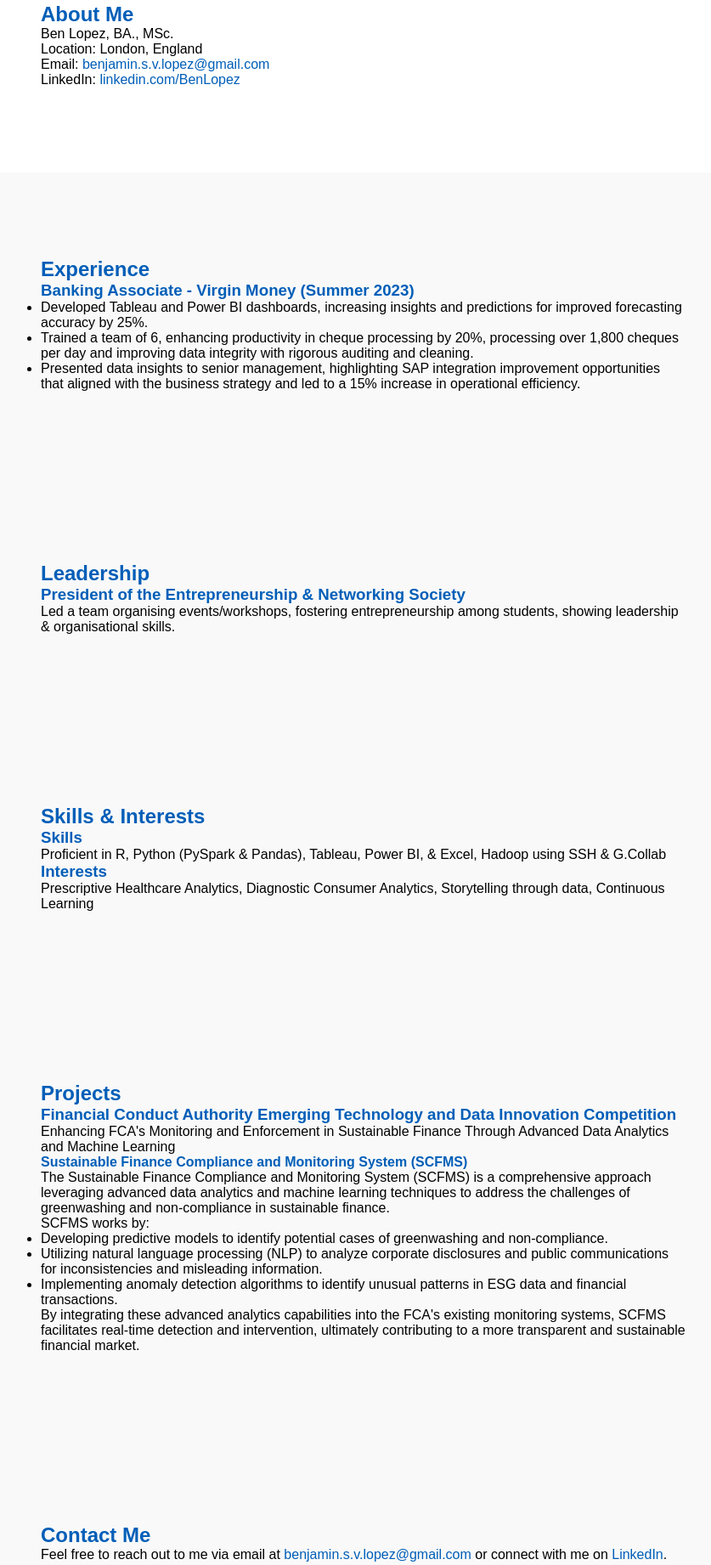
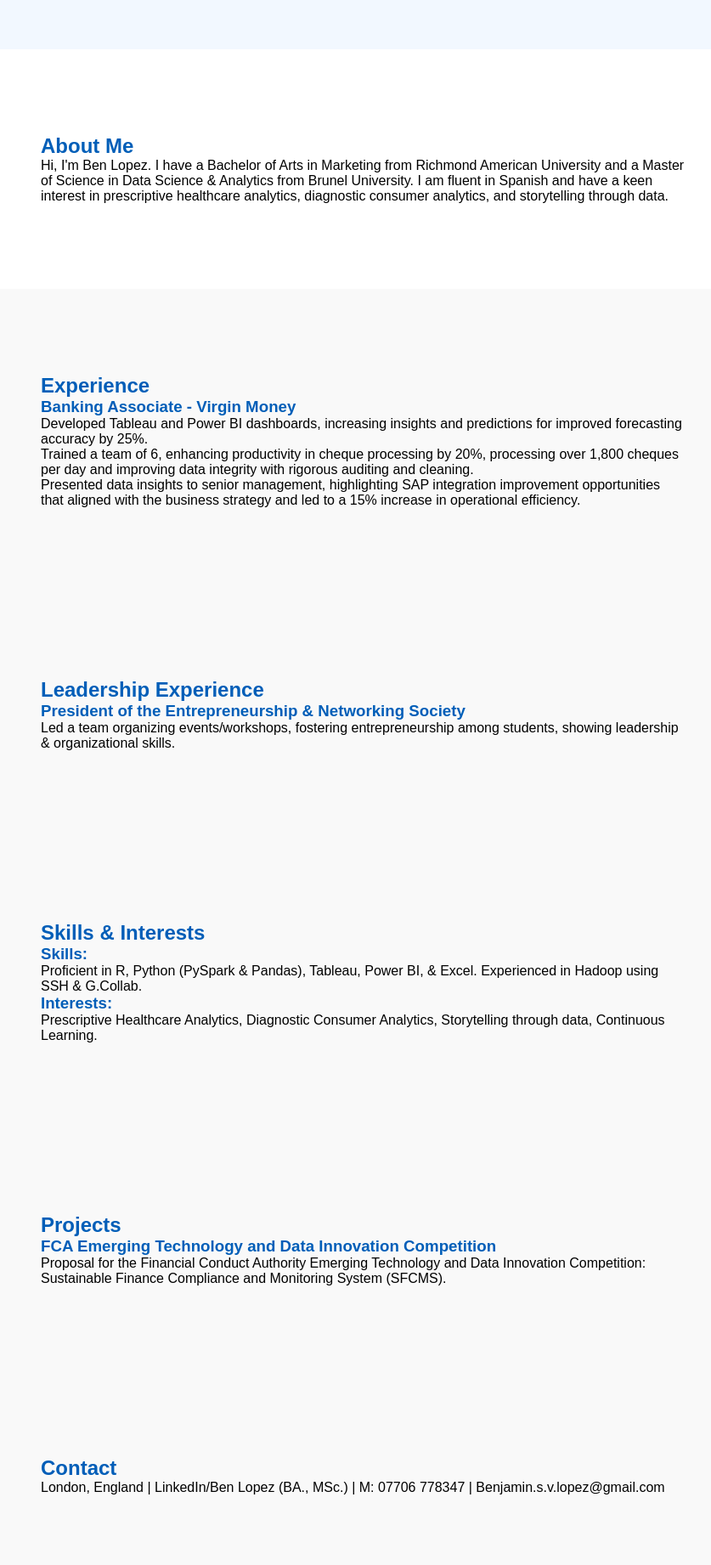
Before and after one commit to Sebastianlopez2000/portfolio, a plain HTML site: page index.html in a window 1280 px wide. Shown: the part 452-2294 px from the top of the page at 85% size, without its empty margins (212-1049 px from the left). Drawn offline with Linux system fonts and the light colour scheme.

Commit message:
Add files via upload

```diff
--- a/index.html
+++ b/index.html
@@ -3,17 +3,14 @@
 <head>
     <meta charset="UTF-8">
     <meta name="viewport" content="width=device-width, initial-scale=1.0">
-    <title>Ben Lopez - Portfolio</title>
+    <title>Ben Lopez Portfolio</title>
     <link rel="stylesheet" href="styles.css">
-    <link rel="preconnect" href="https://fonts.gstatic.com">
-    <link href="https://fonts.googleapis.com/css2?family=Roboto:wght@400;700&display=swap" rel="stylesheet">
 </head>
 <body>
-
-    <!-- Navigation Bar -->
     <nav>
         <ul>
-            <li><a href="#about">About Me</a></li>
+            <li><a href="#home">Home</a></li>
+            <li><a href="#about">About</a></li>
             <li><a href="#experience">Experience</a></li>
             <li><a href="#leadership">Leadership</a></li>
             <li><a href="#skills">Skills & Interests</a></li>
@@ -22,97 +19,72 @@
         </ul>
     </nav>
 
-    <!-- Homepage -->
     <section id="home">
-        <h1>Welcome to Ben Lopez's Portfolio</h1>
-        <p>Explore my projects and experience</p>
+        <div class="container">
+            <h1>Welcome to Ben Lopez's Portfolio</h1>
+            <p>I'm a passionate data analyst and marketer based in London, England.</p>
+        </div>
     </section>
 
-    <!-- About Me Section -->
     <section id="about">
         <div class="container">
             <h2>About Me</h2>
-            <p>Ben Lopez, BA., MSc.</p>
-            <p>Location: London, England</p>
-            <p>Email: <a href="mailto:benjamin.s.v.lopez@gmail.com">benjamin.s.v.lopez@gmail.com</a></p>
-            <p>LinkedIn: <a href="https://linkedin.com/BenLopez">linkedin.com/BenLopez</a></p>
+            <p>Hi, I'm Ben Lopez. I have a Bachelor of Arts in Marketing from Richmond American University and a Master of Science in Data Science & Analytics from Brunel University. I am fluent in Spanish and have a keen interest in prescriptive healthcare analytics, diagnostic consumer analytics, and storytelling through data.</p>
         </div>
     </section>
 
-    <!-- Experience Section -->
     <section id="experience">
         <div class="container">
             <h2>Experience</h2>
-            <div class="job">
-                <h3>Banking Associate - Virgin Money (Summer 2023)</h3>
-                <ul>
-                    <li>Developed Tableau and Power BI dashboards, increasing insights and predictions for improved forecasting accuracy by 25%.</li>
-                    <li>Trained a team of 6, enhancing productivity in cheque processing by 20%, processing over 1,800 cheques per day and improving data integrity with rigorous auditing and cleaning.</li>
-                    <li>Presented data insights to senior management, highlighting SAP integration improvement opportunities that aligned with the business strategy and led to a 15% increase in operational efficiency.</li>
-                </ul>
-            </div>
-            <!-- Include other job experiences -->
+            <h3>Banking Associate - Virgin Money</h3>
+            <p>Developed Tableau and Power BI dashboards, increasing insights and predictions for improved forecasting accuracy by 25%.</p>
+            <p>Trained a team of 6, enhancing productivity in cheque processing by 20%, processing over 1,800 cheques per day and improving data integrity with rigorous auditing and cleaning.</p>
+            <p>Presented data insights to senior management, highlighting SAP integration improvement opportunities that aligned with the business strategy and led to a 15% increase in operational efficiency.</p>
+            <!-- Add other experiences here -->
         </div>
     </section>
 
-    <!-- Leadership Section -->
     <section id="leadership">
         <div class="container">
-            <h2>Leadership</h2>
-            <div class="role">
-                <h3>President of the Entrepreneurship & Networking Society</h3>
-                <p>Led a team organising events/workshops, fostering entrepreneurship among students, showing leadership & organisational skills.</p>
-            </div>
-            <!-- Include other leadership roles -->
+            <h2>Leadership Experience</h2>
+            <h3>President of the Entrepreneurship & Networking Society</h3>
+            <p>Led a team organizing events/workshops, fostering entrepreneurship among students, showing leadership & organizational skills.</p>
+            <!-- Add other leadership experiences here -->
         </div>
     </section>
 
-    <!-- Skills & Interests Section -->
     <section id="skills">
         <div class="container">
             <h2>Skills & Interests</h2>
-            <h3>Skills</h3>
-            <p>Proficient in R, Python (PySpark & Pandas), Tableau, Power BI, & Excel, Hadoop using SSH & G.Collab</p>
-            <h3>Interests</h3>
-            <p>Prescriptive Healthcare Analytics, Diagnostic Consumer Analytics, Storytelling through data, Continuous Learning</p>
+            <h3>Skills:</h3>
+            <p>Proficient in R, Python (PySpark & Pandas), Tableau, Power BI, & Excel. Experienced in Hadoop using SSH & G.Collab.</p>
+            <h3>Interests:</h3>
+            <p>Prescriptive Healthcare Analytics, Diagnostic Consumer Analytics, Storytelling through data, Continuous Learning.</p>
         </div>
     </section>
 
-    <!-- Projects Section -->
     <section id="projects">
         <div class="container">
             <h2>Projects</h2>
-            <!-- Include your projects here -->
-            <div class="project">
-                <h3>Financial Conduct Authority Emerging Technology and Data Innovation Competition</h3>
-                <p>Enhancing FCA's Monitoring and Enforcement in Sustainable Finance Through Advanced Data Analytics and Machine Learning</p>
-                <h4>Sustainable Finance Compliance and Monitoring System (SCFMS)</h4>
-                <p>The Sustainable Finance Compliance and Monitoring System (SCFMS) is a comprehensive approach leveraging advanced data analytics and machine learning techniques to address the challenges of greenwashing and non-compliance in sustainable finance.</p>
-                <p>SCFMS works by:</p>
-                <ul>
-                    <li>Developing predictive models to identify potential cases of greenwashing and non-compliance.</li>
-                    <li>Utilizing natural language processing (NLP) to analyze corporate disclosures and public communications for inconsistencies and misleading information.</li>
-                    <li>Implementing anomaly detection algorithms to identify unusual patterns in ESG data and financial transactions.</li>
-                </ul>
-                <p>By integrating these advanced analytics capabilities into the FCA's existing monitoring systems, SCFMS facilitates real-time detection and intervention, ultimately contributing to a more transparent and sustainable financial market.</p>
-            </div>
+            <h3>FCA Emerging Technology and Data Innovation Competition</h3>
+            <p>Proposal for the Financial Conduct Authority Emerging Technology and Data Innovation Competition: Sustainable Finance Compliance and Monitoring System (SFCMS).</p>
+            <!-- Add other projects here -->
         </div>
     </section>
 
-    <!-- Contact Section -->
     <section id="contact">
         <div class="container">
-            <h2>Contact Me</h2>
-            <p>Feel free to reach out to me via email at <a href="mailto:benjamin.s.v.lopez@gmail.com">benjamin.s.v.lopez@gmail.com</a> or connect with me on <a href="https://linkedin.com/BenLopez">LinkedIn</a>.</p>
+            <h2>Contact</h2>
+            <p>London, England | LinkedIn/Ben Lopez (BA., MSc.) | M: 07706 778347 | Benjamin.s.v.lopez@gmail.com</p>
         </div>
     </section>
 
-    <!-- Footer -->
     <footer>
         <div class="container">
-            <p>&copy; 2024 Ben Lopez - All rights reserved</p>
+            <p>&copy; 2024 Ben Lopez Portfolio. All rights reserved.</p>
         </div>
     </footer>
 
+    <script src="script.js"></script>
 </body>
 </html>
--- a/styles.css
+++ b/styles.css
@@ -62,6 +62,11 @@ h1, h2, h3, h4 {
     font-size: 3em;
     margin-bottom: 20px;
     color: #005eb8;
+    transition: transform 0.5s ease;
+}
+
+#home h1:hover {
+    transform: scale(1.1);
 }
 
 #home p {
@@ -78,6 +83,18 @@ h1, h2, h3, h4 {
 section {
     background-color: #f9f9f9;
     padding: 50px 0;
+}
+
+.section-title {
+    font-size: 2em;
+    margin-bottom: 20px;
+    color: #005eb8;
+    text-align: center;
+    transition: color 0.3s ease;
+}
+
+.section-title:hover {
+    color: #ffcc00;
 }
 
 /* Footer */
```
